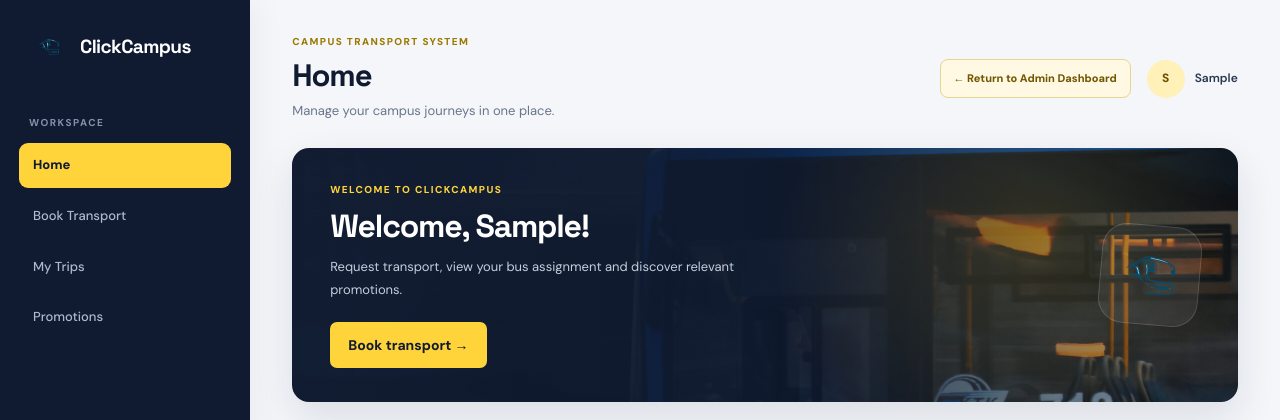
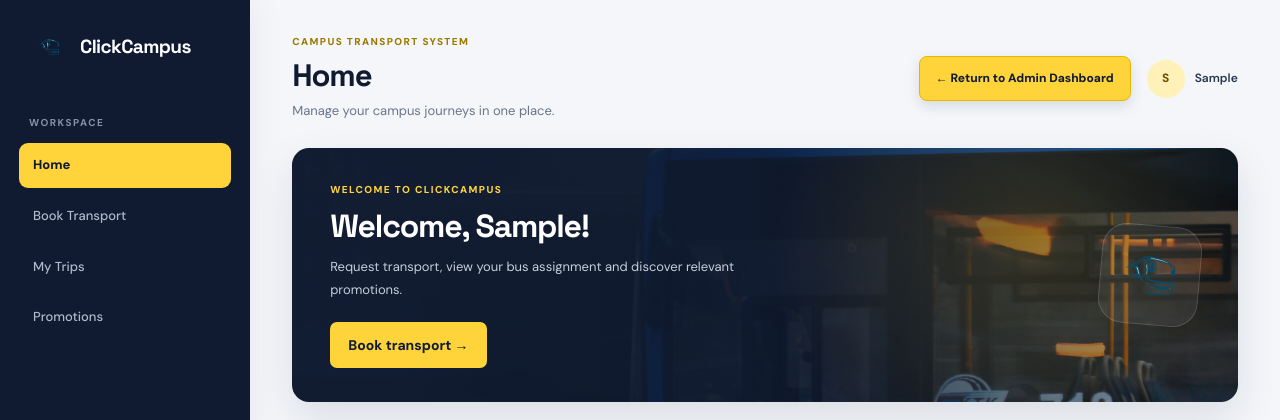
Before and after one commit to iisika/ClickCampus, a Django app: page /student/ in a window 1280 px wide. Shown: the top 420 px of the page. Run offline with Django 5.2, Linux system fonts and the light colour scheme; the visitor is signed in with stand-in values (Sample User, id 1); data that the repository does not hold is empty.

Commit message:
Increase visibility of admin return shortcut

```diff
--- a/transport/static/transport/student.css
+++ b/transport/static/transport/student.css
@@ -77,3 +77,7 @@
 .student-dashboard .admin-return-link{display:inline-flex;align-items:center;gap:7px;padding:10px 13px;border:1px solid #e5d58f;border-radius:8px;background:#fff9e4;color:#725700;font-size:11px;font-weight:800;transition:background .2s,transform .2s}
 .student-dashboard .admin-return-link:hover{background:#fff0b5;transform:translateY(-1px)}
 @media(max-width:760px){.student-dashboard .student-header-actions{align-items:flex-end;flex-direction:column;gap:9px}.student-dashboard .admin-return-link{font-size:10px;padding:8px 10px}}
+
+/* More visible administrator return control */
+.student-dashboard .admin-return-link{background:#ffd43b;border:1px solid #e3b900;color:#101b31;box-shadow:0 5px 14px #101b3120;font-size:12px;padding:12px 16px}
+.student-dashboard .admin-return-link:hover{background:#ffe16d;color:#101b31;box-shadow:0 8px 18px #101b3128}
```
